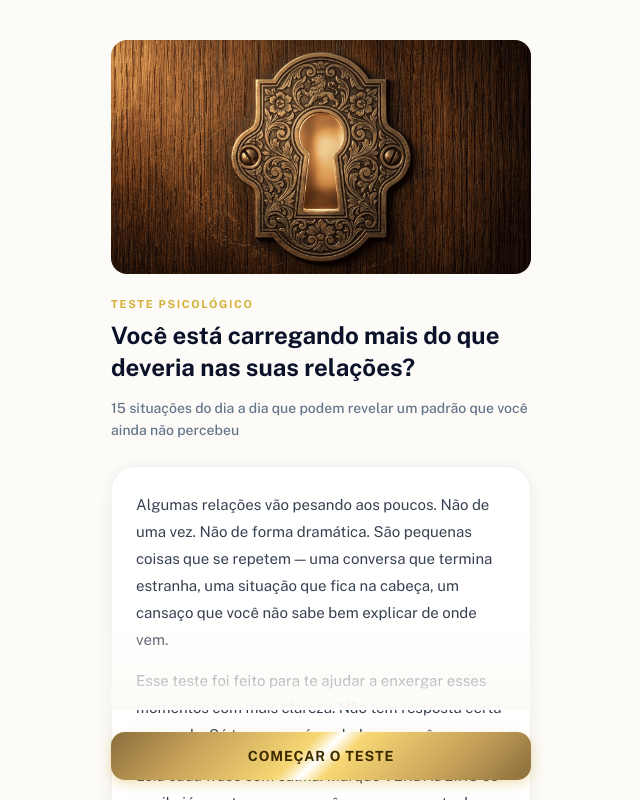
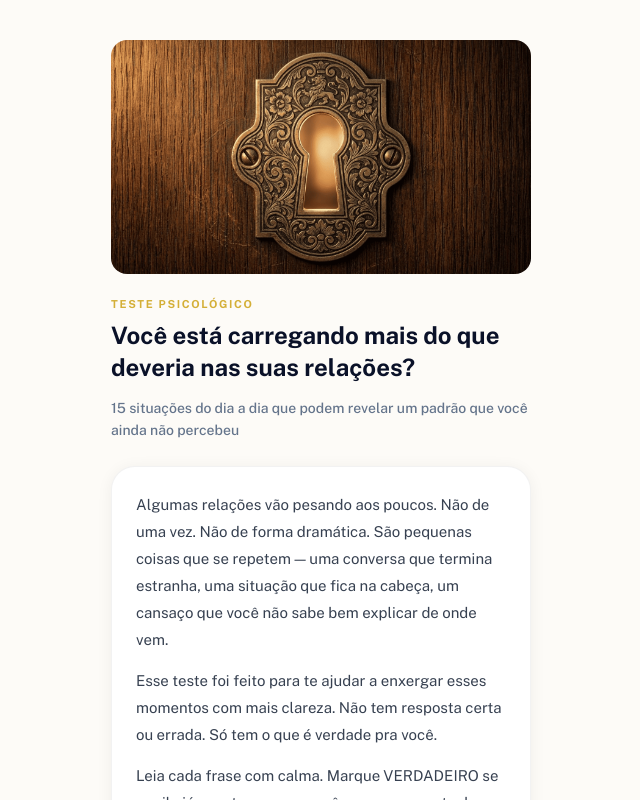
Before and after one commit to vgtallan-afk/Quiz, a React (Vite) app: page / in a window 1280 px wide. Shown: the top 800 px of the page, without its empty margins (319-959 px from the left). Built offline with nearby package versions, Linux system fonts and the light colour scheme.

Commit message:
Update Quiz.jsx

```diff
--- a/src/Quiz.jsx
+++ b/src/Quiz.jsx
@@ -575,25 +575,10 @@ export default function Quiz() {
 ))}
 </Card>
 
-<div
-  style={{
-    position: "fixed",
-    bottom: "90px",
-    left: "50%",
-    transform: "translateX(-50%)",
-    width: "100%",
-    maxWidth: "420px",
-    height: "90px",
-    background: "linear-gradient(to bottom, rgba(253,251,247,0), #FDFBF7)",
-    pointerEvents: "none",
-    zIndex: 9
-  }}
-/>
-
 <button
   onClick={() => setPhase("quiz")}
   style={{
-    position: "fixed",
+    width: "100%",
     bottom: "20px",
     left: "50%",
     transform: "translateX(-50%)",
```
